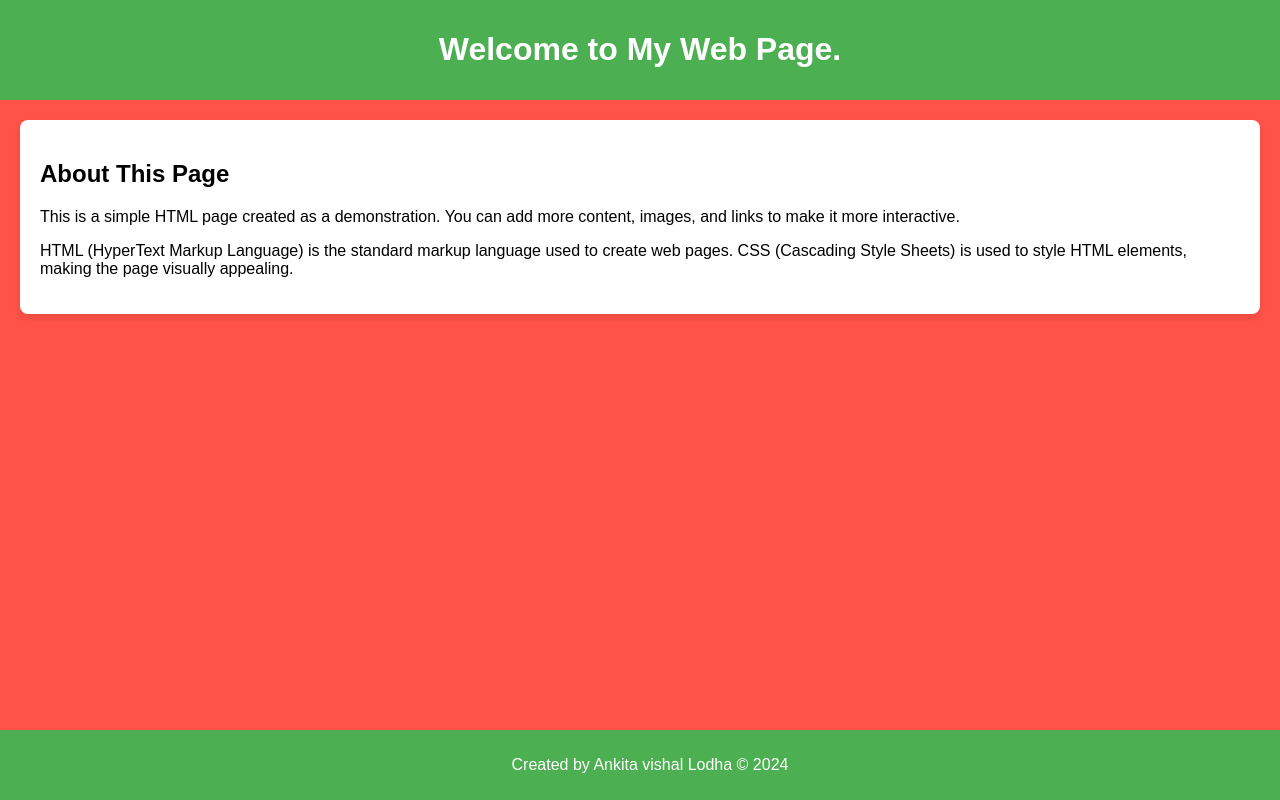
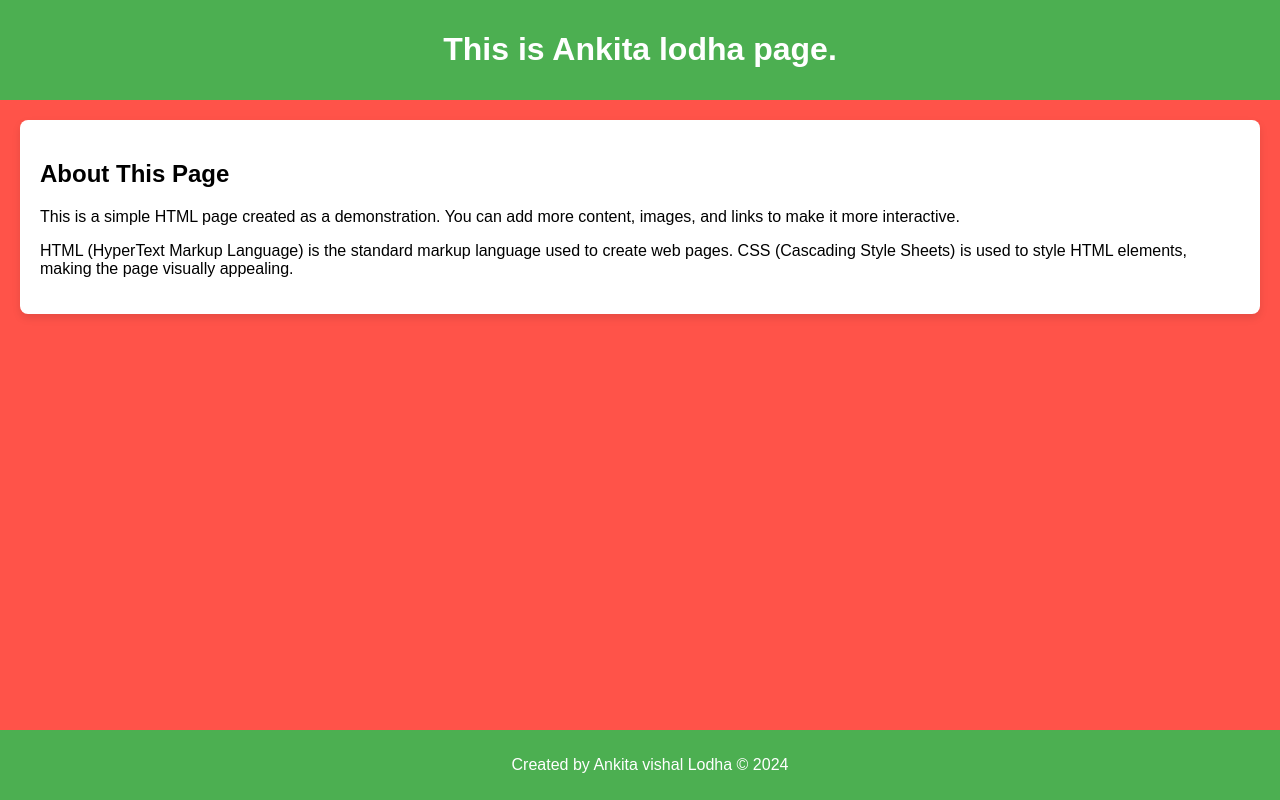
Before and after one commit to ankitalodha05/mywebpage, a plain HTML site: page index.html in a window 1280 px wide. Drawn offline with Linux system fonts and the light colour scheme.

Commit message:
Update index.html

```diff
--- a/index.html
+++ b/index.html
@@ -39,7 +39,7 @@
 <body>
 
 <header>
-    <h1>Welcome to My Web Page. </h1>
+    <h1>This is Ankita lodha page. </h1>
 </header>
 
 <main>
```
